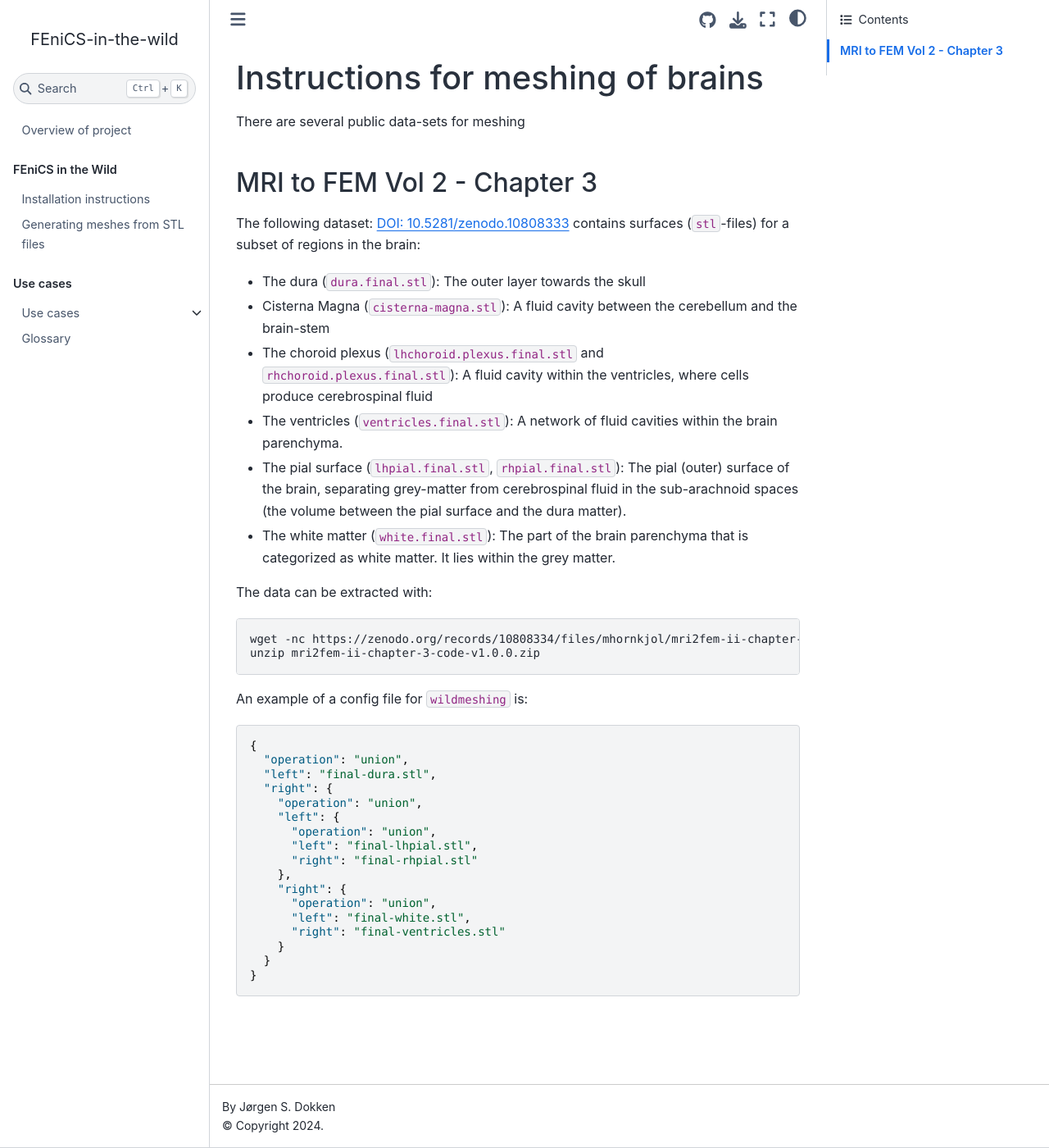
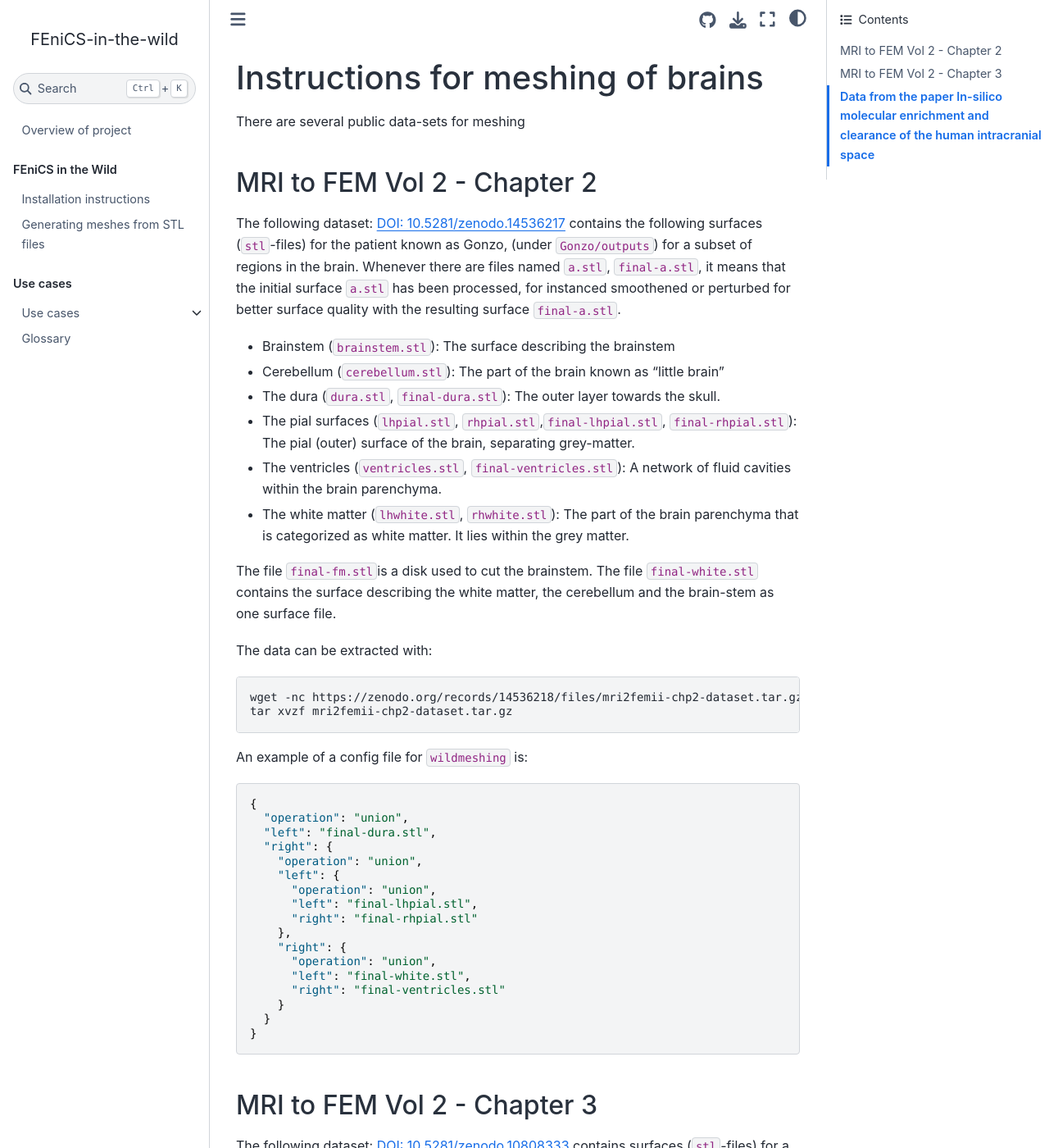
Before and after one commit to scientificcomputing/fenics-in-the-wild, a Jupyter Book: the page built from meshing_instructions.md, in a window 1280 px wide and 1400 px high. Shown: the whole window at 82% size. Built offline with Jupyter Book 1.0.4 settings and Sphinx 7.4.7 and the Sphinx Book theme 1.1.4, drawn with Linux system fonts in a browser that asks for light colours; some of the changed text lies outside the part shown.

Commit message:
Further instructions

````diff
--- a/meshing_instructions.md
+++ b/meshing_instructions.md
@@ -1,6 +1,51 @@
 # Instructions for meshing of brains
 
 There are several public data-sets for meshing
+
+## MRI to FEM Vol 2 - Chapter 2
+
+The following dataset: [DOI: 10.5281/zenodo.14536217](https://doi.org/10.5281/zenodo.14536217) contains the following surfaces (`stl`-files) for the patient known as Gonzo,
+(under `Gonzo/outputs`) for a subset of regions in the brain.
+Whenever there are files named `a.stl`, `final-a.stl`, it means that the initial surface `a.stl` has been processed, for instanced smoothened or perturbed for better surface quality with the resulting surface `final-a.stl`.
+
+- Brainstem (`brainstem.stl`): The surface describing the brainstem
+- Cerebellum (`cerebellum.stl`): The part of the brain known as "little brain"
+- The dura (`dura.stl`, `final-dura.stl`): The outer layer towards the skull.
+- The pial surfaces (`lhpial.stl`, `rhpial.stl`,`final-lhpial.stl`, `final-rhpial.stl`): The pial (outer) surface of the brain, separating grey-matter.
+- The ventricles (`ventricles.stl`, `final-ventricles.stl`): A network of fluid cavities within the brain parenchyma.
+- The white matter (`lhwhite.stl`, `rhwhite.stl`): The part of the brain parenchyma that is categorized as white matter. It lies within the grey matter.
+
+The file `final-fm.stl`is a disk used to cut the brainstem.
+The file `final-white.stl` contains the surface describing the white matter, the cerebellum and the brain-stem as one surface file.
+
+The data can be extracted with:
+
+```bash
+wget -nc https://zenodo.org/records/14536218/files/mri2femii-chp2-dataset.tar.gz
+tar xvzf mri2femii-chp2-dataset.tar.gz
+```
+
+An example of a config file for `wildmeshing` is:
+
+```json
+{
+  "operation": "union",
+  "left": "final-dura.stl",
+  "right": {
+    "operation": "union",
+    "left": {
+      "operation": "union",
+      "left": "final-lhpial.stl",
+      "right": "final-rhpial.stl"
+    },
+    "right": {
+      "operation": "union",
+      "left": "final-white.stl",
+      "right": "final-ventricles.stl"
+    }
+  }
+}
+```
 
 ## MRI to FEM Vol 2 - Chapter 3
 
@@ -26,19 +71,23 @@ An example of a config file for `wildmeshing` is:
 ```json
 {
   "operation": "union",
-  "left": "final-dura.stl",
+  "left": "dura.final.stl",
   "right": {
     "operation": "union",
-    "left": {
-      "operation": "union",
-      "left": "final-lhpial.stl",
-      "right": "final-rhpial.stl"
-    },
+    "left": "white.final.stl",
     "right": {
       "operation": "union",
-      "left": "final-white.stl",
-      "right": "final-ventricles.stl"
+      "left": "ventricles.final.stl",
+      "right": {
+        "operation": "union",
+        "left": "rhchoroid.plexus.final.stl",
+        "right": "lhchoroid.plexus.final.stl"
+      }
     }
   }
 }
 ```
+
+## Data from the paper In-silico molecular enrichment and clearance of the human intracranial space
+
+https://doi.org/10.5281/zenodo.14749162
````
